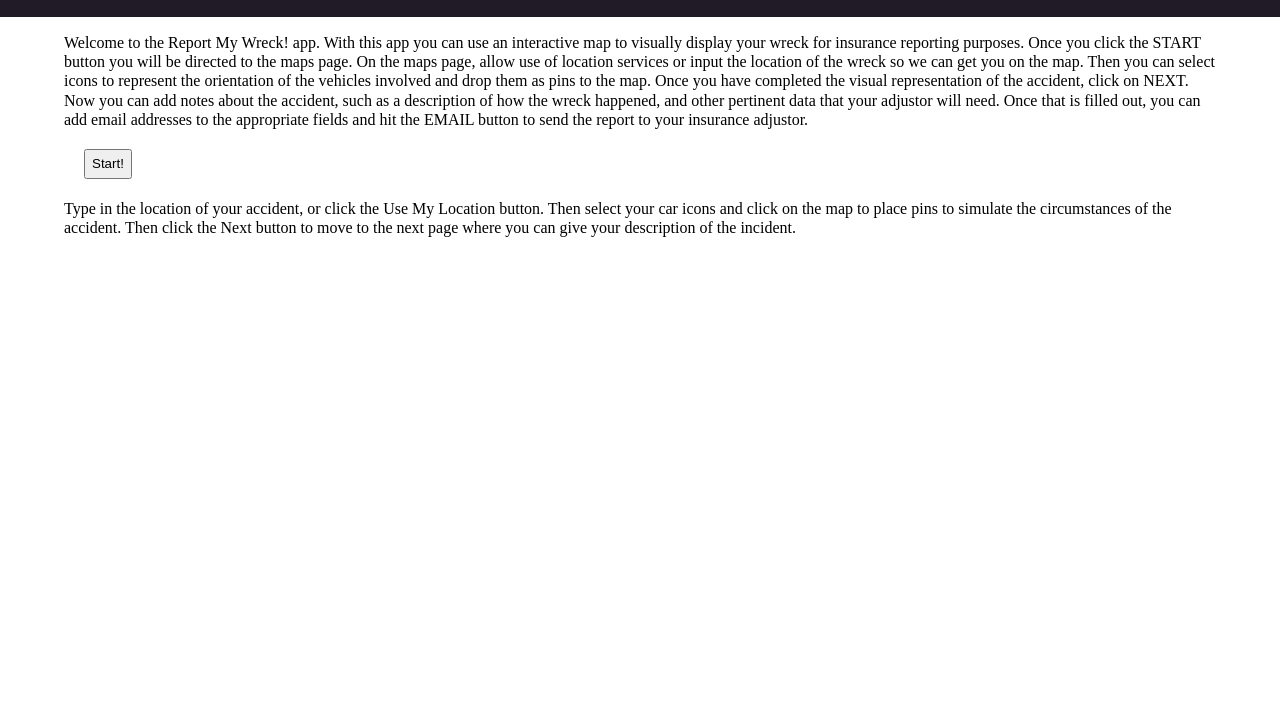
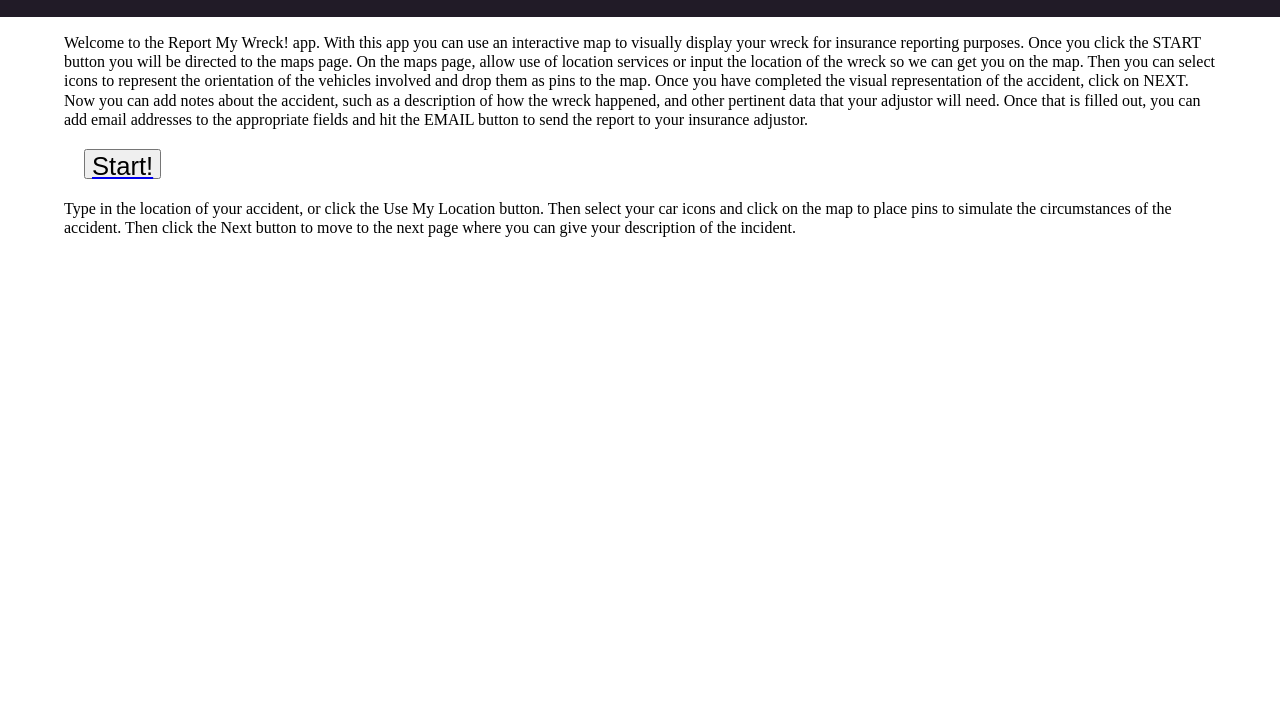
Before and after one commit to hcodydibble/CollisionReport, a website: page public/index.html in a window 1280 px wide. Shown: the part 78-800 px from the top of the page. Drawn offline with nearby package versions, Linux system fonts and the light colour scheme; some packages are replaced by stand-ins of ours; a script that the page names is missing.

Commit message:
button stylin

```diff
--- a/public/styles/base.css
+++ b/public/styles/base.css
@@ -63,4 +63,7 @@ header {
 button {
   height: 30px;
   margin: 20px;
+	font-size: 2vw;
+	display: table-cell;
+	vertical-align: middle;
 }
```
